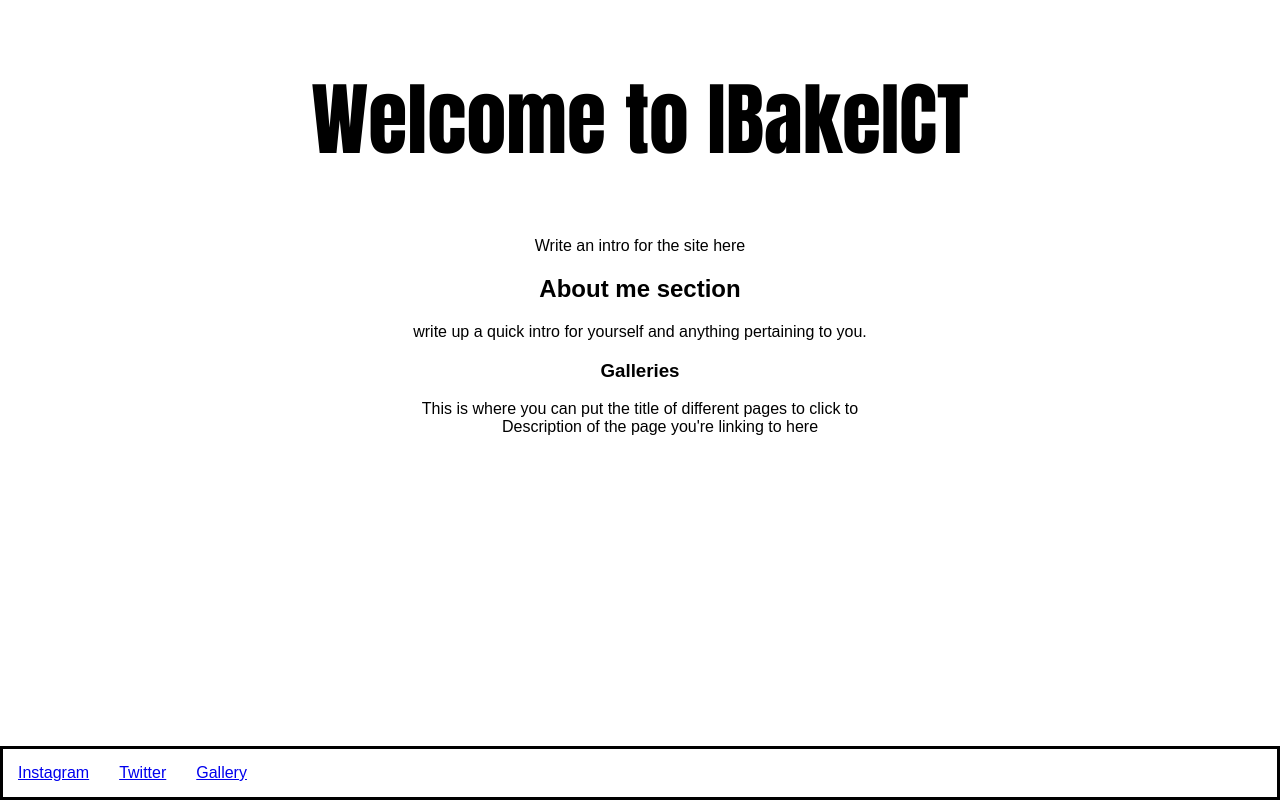
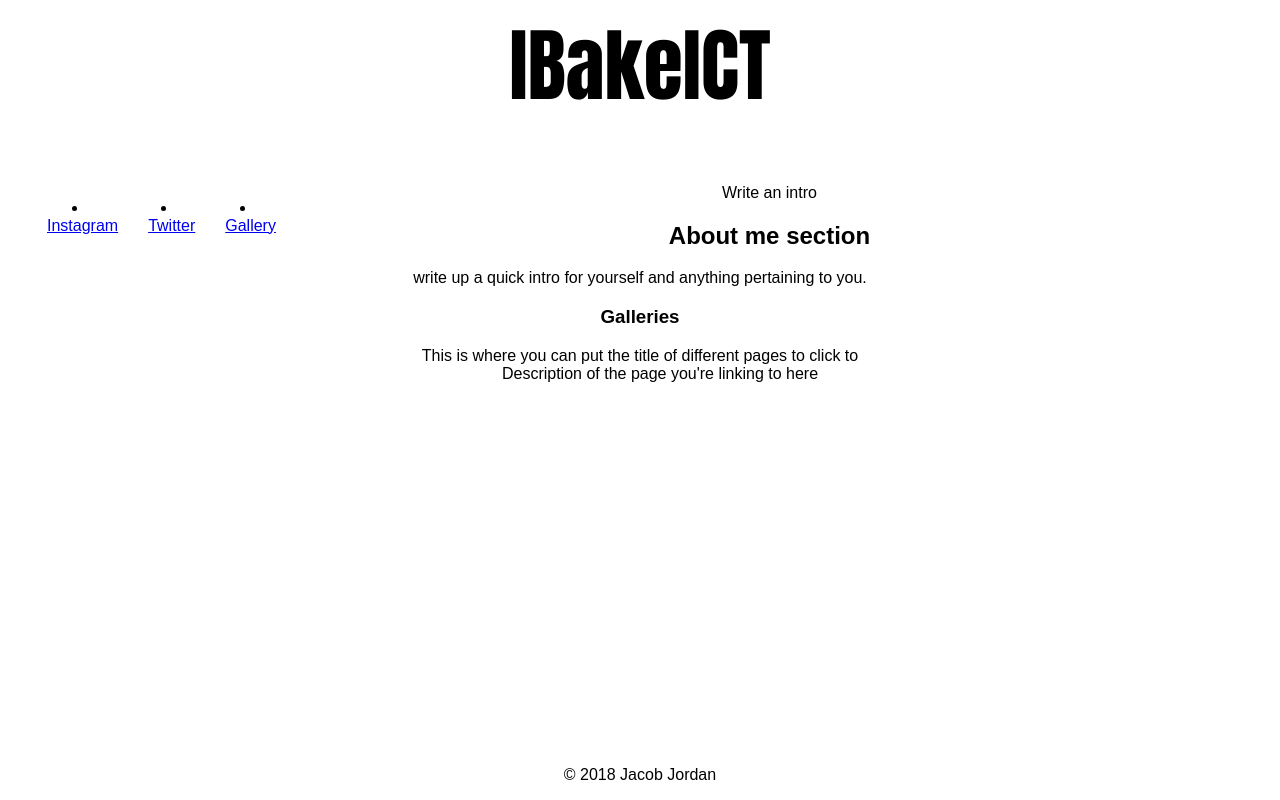
Before and after one commit to Naturealizor/ICT_Website, a PHP site: page / in a window 1280 px wide. Run offline with PHP 8.4, Linux system fonts and the light colour scheme.

Commit message:
fixing home page

```diff
--- a/View/footer.php
+++ b/View/footer.php
@@ -1,8 +1,15 @@
-<footer>
-    <ul class="socialmedia">
-        <li> <a href="Social_Media/Ashley%20(@ashesthehuman)%20%E2%80%A2%20Instagram%20photos%20and%20videos.html"><u>Instagram</u></a></li>
-        <li> <a href="Social_Media/Ashley%20Vieux%20(@ashesvieux)%20_%20Twitter.html"><u>Twitter</u></a></li>
-        <li> <a href="Gallery/index.html"><u>Gallery</u></a></li>
+<html>
+<head>
+        <meta charset="utf-8" />
+        <meta http-equiv="X-UA-Compatible" content="IE=edge">
+        <meta name="viewport" content="width=device-width, initial-scale=1">
+        <link rel="stylesheet" type="text/css" href="CSS/style.css">
+</head>
+<body>
+
+</body>
+</html><footer>
+        <p>&copy; 2018 Jacob Jordan </p>
 </footer>
 </body>
 </html>
--- a/View/header.php
+++ b/View/header.php
@@ -2,10 +2,50 @@
 <html lang="en">
 <head>
     <meta charset="utf-8">
-    <title>Ashley'sWebsite</title>
+    <!-- <title>IBakeICT</title> -->
     <link rel="stylesheet" type="text/css" href="CSS/style.css">
+
 </head>
     <body>
-        <header>
-        <h1>Welcome to IBakeICT</h1>
+    <!-- <ul class="socialmedia"> -->
+
+
+        <!--Header-->
+        <div id="header">
+            <div class="container">
+
+        <!--Logo-->
+        <div id="logo">
+        <h1>IBakeICT</h1>
+        </div>
+
+        <!--Nav-->
+        <nav id="nav">
+            <li> <a href="Social_Media/Ashley%20(@ashesthehuman)%20%E2%80%A2%20Instagram%20photos%20and%20videos.html"><u>Instagram</u></a></li>
+        <!-- This is Ashley's, delete before turning int -->
+        <li> <a href="Social_Media/Ashley%20Vieux%20(@ashesvieux)%20_%20Twitter.html"><u>Twitter</u></a></li>
+        <!-- This is Ashley's, delete before turning int -->
+
+        <li> <a href="Gallery/index.html"><u>Gallery</u></a></li>
+        </nav>
+        </div>
+
         </header>
+
+        <main>
+            <p>Write an intro</p>
+
+            <div class="info" id="aboutme">
+            <h2>About me section</h2>
+            <p>write up a quick intro for yourself and anything pertaining to you.</p>
+            </div>
+
+            <div class="gallery">
+            <h3>Galleries</h3>
+            <dl>
+                <dt>This is where you can put the title of different pages to click to</dt>
+                <dd>Description of the page you're linking to here</dd>
+
+            </dl>
+                </div>
+        </main>
--- a/home.php
+++ b/home.php
@@ -1,19 +1,17 @@
-<?php include ('view/header.php'); ?>
-<main>
-            <p>Write an intro for the site here</p>
+<html>
+    <head>
+        <title>Home</title>
+        <link rel="stylesheet" type="text/css" href="CSS/style.css">
+    </head>
+    <body>
+        <header>
+            <?php include("view/header.php"); ?>
+        </header>
+        <main>
 
-            <div class="info" id="aboutme">
-            <h2>About me section</h2>
-            <p>write up a quick intro for yourself and anything pertaining to you.</p>
-            </div>
-
-            <div class="gallery">
-            <h3>Galleries</h3>
-            <dl>
-                <dt>This is where you can put the title of different pages to click to</dt>
-                <dd>Description of the page you're linking to here</dd>
-
-            </dl>
-                </div>
         </main>
-        <?php include('view/footer.php'); ?>
+        <footer>
+            <?php include("view/footer.php"); ?>
+        </footer>
+    </body>
+</html>
```
Also changed, not shown: CSS/style.css (+8 -0 lines), gallery/gallery_home.php (renamed from galler/gallery_home.php), library/config.php (added), library/errors.php (added).
